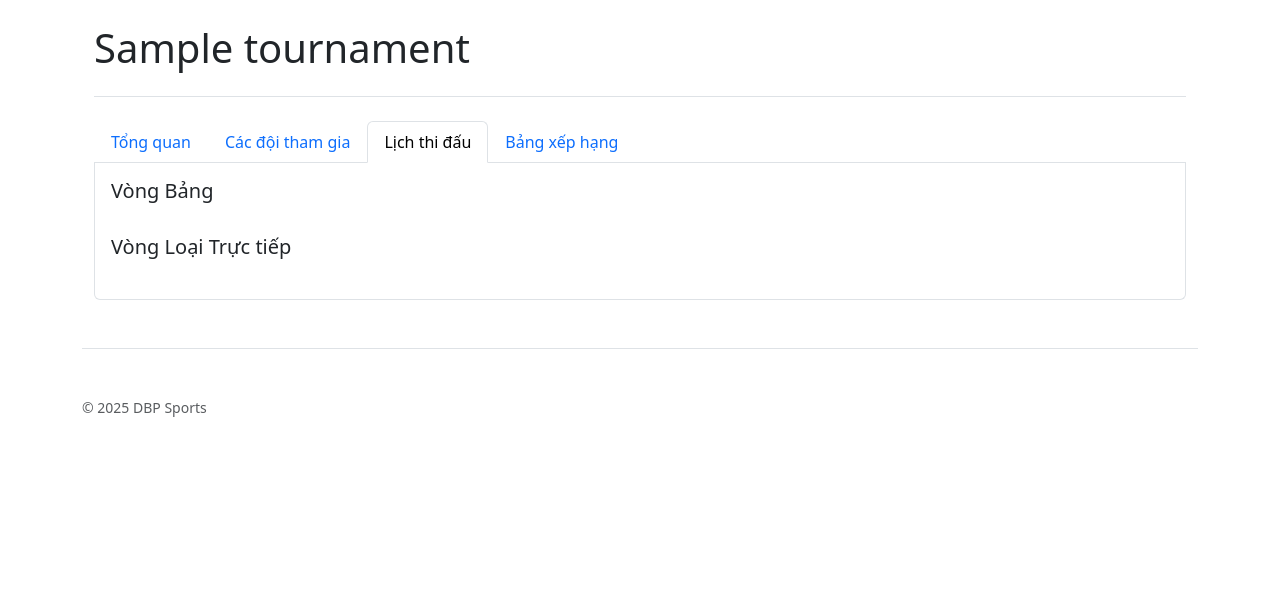
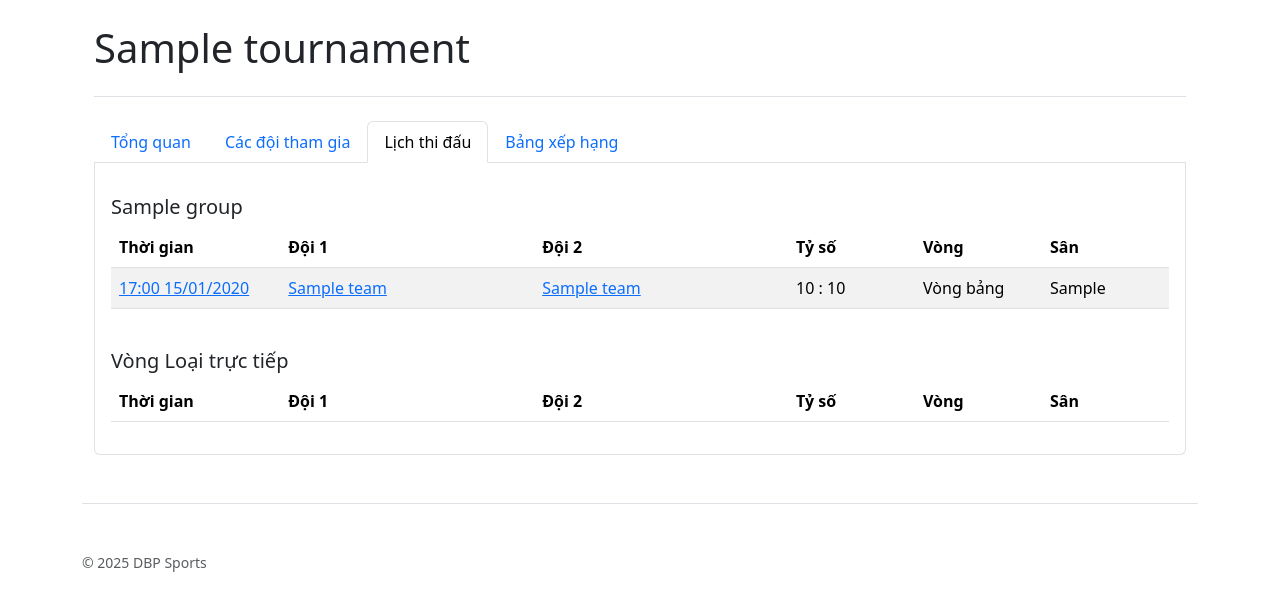
Before and after one commit to dbpsportsvn-glitch/dbpsports, a Django app: page /tournament/1/ in a window 1280 px wide, after a click on "Lịch thi đấu". Shown: the part 56-667 px from the top of the page. Run offline with Django 5.2, Linux system fonts and the light colour scheme; tables that the repository leaves empty hold one stand-in row (values such as "Sample post"); lists and menus that the app fills with data are empty.

Commit message:
GPT nâng cấp 1

```diff
--- a/backend/tournaments/models.py
+++ b/backend/tournaments/models.py
@@ -121,6 +121,9 @@ class Match(models.Model):
     team1_score = models.PositiveIntegerField(null=True, blank=True)
     team2_score = models.PositiveIntegerField(null=True, blank=True)
 
+    def get_absolute_url(self):
+        return reverse("match_detail", kwargs={"pk": self.pk})
+
     def __str__(self):
         return f"{self.team1.name} vs {self.team2.name} at {self.tournament.name}"
 
--- a/backend/tournaments/templates/tournaments/tournament_detail.html
+++ b/backend/tournaments/templates/tournaments/tournament_detail.html
@@ -59,7 +59,79 @@
         </div>
 
         <div class="tab-pane fade p-3 border border-top-0 rounded-bottom" id="schedule" role="tabpanel">
-            {% include 'tournaments/partials/match_schedule.html' %}
+            {% with all_matches=tournament.matches.all %}
+            {# --- Vòng Bảng: tách theo từng bảng --- #}
+            {% for g in tournament.groups.all %}
+                <h5 class="mt-3">{{ g.name }}</h5>
+                <div class="table-responsive">
+                <table class="table table-striped align-middle">
+                    <thead>
+                    <tr>
+                        <th style="width:16%">Thời gian</th>
+                        <th style="width:24%">Đội 1</th>
+                        <th style="width:24%">Đội 2</th>
+                        <th style="width:12%">Tỷ số</th>
+                        <th style="width:12%">Vòng</th>
+                        <th style="width:12%">Sân</th>
+                    </tr>
+                    </thead>
+                    <tbody>
+                    {% for m in all_matches %}
+                        {% if m.match_round == 'GROUP' and m.team1.group_id == g.id and m.team2.group_id == g.id %}
+                        <tr>
+                            <td><a href="{% url 'match_detail' pk=m.pk %}">{{ m.match_time|date:"H:i d/m/Y" }}</a></td>
+                            <td><a href="{% url 'team_detail' pk=m.team1.pk %}">{{ m.team1.name }}</a></td>
+                            <td><a href="{% url 'team_detail' pk=m.team2.pk %}">{{ m.team2.name }}</a></td>
+                            <td>{{ m.team1_score|default:"-" }} : {{ m.team2_score|default:"-" }}</td>
+                            <td>{{ m.get_match_round_display|default:m.match_round }}</td>
+                            <td>{{ m.location|default:"-" }}</td>
+                        </tr>
+                        {% endif %}
+                    {% empty %}
+                        <tr><td colspan="6">Chưa có trận.</td></tr>
+                    {% endfor %}
+                    </tbody>
+                </table>
+                </div>
+            {% empty %}
+                <p>Chưa có bảng đấu nào.</p>
+            {% endfor %}
+
+            {# --- Vòng loại trực tiếp --- #}
+            <h5 class="mt-4">Vòng Loại trực tiếp</h5>
+            <div class="table-responsive">
+                <table class="table table-striped align-middle">
+                <thead>
+                    <tr>
+                    <th style="width:16%">Thời gian</th>
+                    <th style="width:24%">Đội 1</th>
+                    <th style="width:24%">Đội 2</th>
+                    <th style="width:12%">Tỷ số</th>
+                    <th style="width:12%">Vòng</th>
+                    <th style="width:12%">Sân</th>
+                    </tr>
+                </thead>
+                <tbody>
+                    {% with ko=all_matches|dictsort:"match_time" %}
+                    {% for m in all_matches %}
+                        {% if m.match_round == 'KNOCKOUT' %}
+                        <tr>
+                            <td><a href="{% url 'match_detail' pk=m.pk %}">{{ m.match_time|date:"H:i d/m/Y" }}</a></td>
+                            <td><a href="{% url 'team_detail' pk=m.team1.pk %}">{{ m.team1.name }}</a></td>
+                            <td><a href="{% url 'team_detail' pk=m.team2.pk %}">{{ m.team2.name }}</a></td>
+                            <td>{{ m.team1_score|default:"-" }} : {{ m.team2_score|default:"-" }}</td>
+                            <td>{{ m.get_match_round_display|default:m.match_round }}</td>
+                            <td>{{ m.location|default:"-" }}</td>
+                        </tr>
+                        {% endif %}
+                    {% empty %}
+                        <tr><td colspan="6">Chưa có trận.</td></tr>
+                    {% endfor %}
+                    {% endwith %}
+                </tbody>
+                </table>
+            </div>
+            {% endwith %}
         </div>
 
         <div class="tab-pane fade p-3 border border-top-0 rounded-bottom" id="standings" role="tabpanel">
--- a/backend/tournaments/urls.py
+++ b/backend/tournaments/urls.py
@@ -24,6 +24,7 @@ urlpatterns = [
     # --- URL liên quan đến Trận đấu (Match) ---
     path('match/<int:pk>/', views.match_detail, name='match_detail'),
     path('match/<int:pk>/print/', views.match_print_view, name='match_print'),
+    path("match/<int:pk>/", views.match_detail, name="match_detail"),
 
     # URL mới cho trang quản lý đội hình của một đội trong một trận đấu
     path('match/<int:match_pk>/team/<int:team_pk>/manage_lineup/', views.manage_lineup, name='manage_lineup'),
--- a/backend/tournaments/views.py
+++ b/backend/tournaments/views.py
@@ -146,33 +146,59 @@ def update_team(request, pk):
     return render(request, 'tournaments/update_team.html', context)
 
 
+from django.shortcuts import get_object_or_404, render, redirect
+from django.http import HttpResponseForbidden
+from django.db import transaction
+
 def match_detail(request, pk):
-    match = get_object_or_404(Match, pk=pk)
+    match = get_object_or_404(
+        Match.objects.select_related('team1', 'team2')
+                     .prefetch_related('team1__players', 'team2__players'),
+        pk=pk
+    )
 
-    # Xác định xem người dùng hiện tại có phải đội trưởng không
+    # Xác định đội mà user là đội trưởng
     captain_team = None
     if request.user.is_authenticated:
-        if match.team1.captain == request.user:
+        if match.team1 and getattr(match.team1, "captain_id", None) == request.user.id:
             captain_team = match.team1
-        elif match.team2.captain == request.user:
+        elif match.team2 and getattr(match.team2, "captain_id", None) == request.user.id:
             captain_team = match.team2
 
-    # Xử lý khi đội trưởng gửi đội hình (submit form)
-    if request.method == 'POST' and captain_team:
-        for player in captain_team.players.all():
-            status = request.POST.get(f'player_{player.pk}')
-            if status:
-                # Dùng update_or_create để tạo mới hoặc cập nhật nếu đã tồn tại
-                Lineup.objects.update_or_create(
-                    match=match,
-                    player=player,
-                    defaults={'team': captain_team, 'status': status}
-                )
-        return redirect('match_detail', pk=match.pk)
+    # Đội trưởng gửi đội hình
+    if request.method == 'POST':
+        if not captain_team:
+            return HttpResponseForbidden("Bạn không có quyền gửi đội hình cho trận này.")
 
-    # Lấy đội hình đã được đăng ký để hiển thị
-    team1_lineup = Lineup.objects.filter(match=match, team=match.team1)
-    team2_lineup = Lineup.objects.filter(match=match, team=match.team2)
+        # Tên input phải là: player_<player.pk>
+        with transaction.atomic():
+            for player in captain_team.players.all():
+                key = f'player_{player.pk}'
+                status = request.POST.get(key)
+
+                if status:
+                    Lineup.objects.update_or_create(
+                        match=match,
+                        player=player,
+                        defaults={'team': captain_team, 'status': status}
+                    )
+                else:
+                    # Nếu bỏ chọn thì xoá bản ghi lineup cũ của cầu thủ đó
+                    Lineup.objects.filter(
+                        match=match, player=player, team=captain_team
+                    ).delete()
+
+        return redirect(match.get_absolute_url())
+
+    # Hiển thị đội hình đã đăng ký
+    team1_lineup = (Lineup.objects
+                    .filter(match=match, team=match.team1)
+                    .select_related('player')
+                    .order_by('player__name'))
+    team2_lineup = (Lineup.objects
+                    .filter(match=match, team=match.team2)
+                    .select_related('player')
+                    .order_by('player__name'))
 
     context = {
         'match': match,
@@ -181,6 +207,7 @@ def match_detail(request, pk):
         'team2_lineup': team2_lineup,
     }
     return render(request, 'tournaments/match_detail.html', context)
+
 
 @login_required
 def manage_lineup(request, match_pk, team_pk):
```
Also changed, not shown: backend/tournaments/templates/tournaments/match_detail.html (+31 -27 lines).
